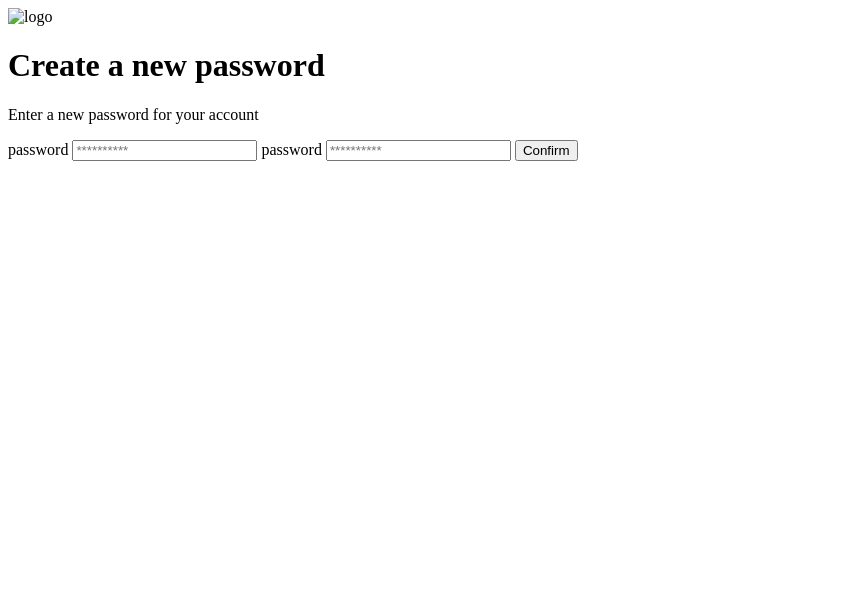
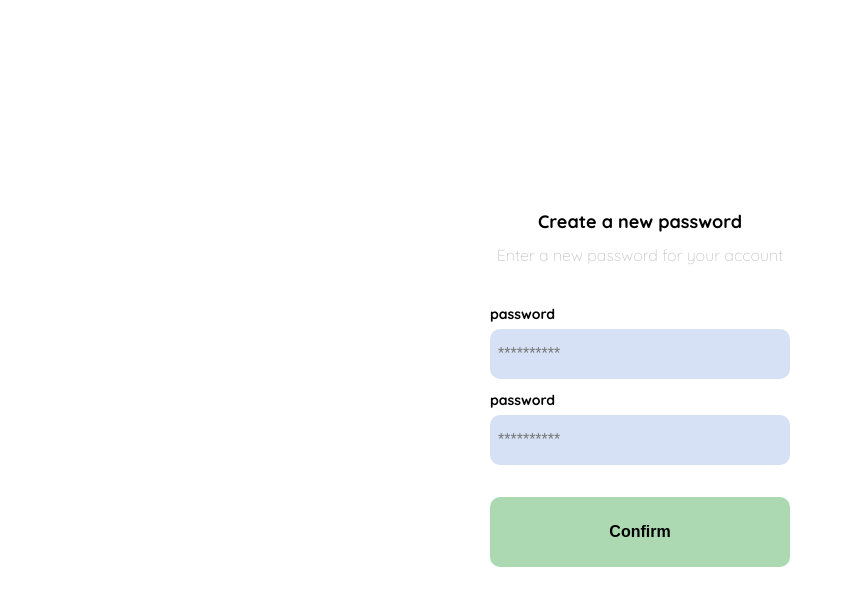
Before and after one commit to johan101429/PRACTICAS-DE-FRONTEND-DEVELOPER, a plain HTML site: page frontend-developer-1/clase1.html in a window 1280 px wide. Shown: the whole page, without its empty margins (0-845 px from the left). Drawn offline with Linux system fonts and the light colour scheme.

Commit message:
crear nueva contraseña en html 2

```diff
--- a/frontend-developer-1/clase1.html
+++ b/frontend-developer-1/clase1.html
@@ -5,13 +5,114 @@
     <meta charset="UTF-8">
     <meta http-equiv="X-UA-Compatible" content="IE=edge">
     <meta name="viewport" content="width=device-width, initial-scale=1.0">
+    <link rel="preconnect" href="https://fonts.googleapis.com">
+    <link rel="preconnect" href="https://fonts.gstatic.com" crossorigin>
+    <link href="https://fonts.googleapis.com/css2?family=Quicksand:wght@300;500;700&display=swap" rel="stylesheet">
+    <title>Document</title>
     <title>contraseña</title>
+    <style>
+         :root {
+            --white: #FFFFFF;
+            --black: #000000;
+            --very-light-pink: #C7C7C7;
+            --text-input-field: #F7F7F7;
+            --hospital-green: #ACD9B2;
+            --sm: 14px;
+            --md: 16px;
+            --lg: 18px;
+        }
+
+        body {
+            margin: 0;
+            font-family: 'Quicksand', sans-serif;
+        }
+
+        .login {
+            width: 100%;
+            height: 100vh;
+            display: grid;
+            place-items: center;
+        }
+
+        .form-container {
+            display: grid;
+            grid-auto-rows: auto 1fr auto;
+            width: 300px;
+        }
+
+        .logo {
+            width: 150px;
+            margin-bottom: 50px;
+            justify-self: center;
+            display: none;
+        }
+
+        .title {
+            font-size: var(--lg);
+            margin-bottom: 12px;
+            text-align: center;
+        }
+
+        .subtitle {
+            color: var(--very-light-pink);
+            font-size: var(--md);
+            font-weight: 300;
+            margin-top: 0;
+            margin-bottom: 40px;
+            text-align: center;
+        }
+
+        .form {
+            display: flex;
+            flex-direction: column;
+        }
+
+        .label {
+            font-size: var(--sm);
+            font-weight: bold;
+            margin-bottom: 6px;
+        }
+
+        .input {
+            /*background-color: var(--text-input-field);*/
+            background-color: rgba(151, 178, 228, 0.384);
+            border: none;
+            border-radius: 10px;
+            height: 34px;
+            font-size: var(--md);
+            padding: 8px;
+            margin-bottom: 12px;
+        }
+
+        .primary-button {
+            background-color: var(--hospital-green);
+            border-radius: 10px;
+            border: none;
+            color: var(--black);
+            width: 100%;
+            cursor: pointer;
+            font-size: var(--md);
+            font-weight: bold;
+            height: 70px;
+        }
+
+        .login-button {
+            margin-top: 20px;
+            margin-bottom: 35px;
+        }
+
+        @media (max-width: 640px) {
+            .logo {
+                display: block;
+            }
+        }
+    </style>
 </head>
 
 <body>
     <div class="login">
         <div class="form-container">
-            <img src="" alt="logo" class="logo">
+            <img src="./logos/logo_yard_sale.svg" alt="logo" class="logo">
             <h1 class="title">Create a new password</h1>
             <p class="subtitle">Enter a new password for your account</p>
             <form action="/" class="form">
```
